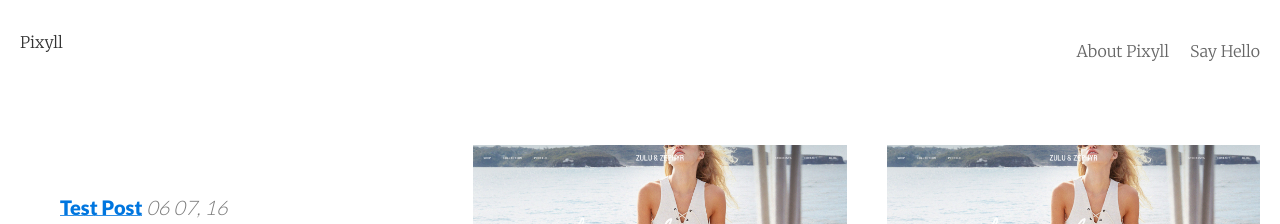
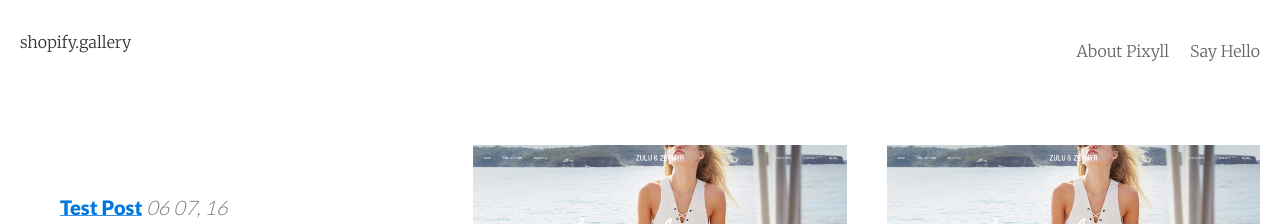
Before and after one commit to dspringate/experiment-two, a Jekyll site: the page built from index.html, in a window 1280 px wide. Shown: the top 224 px of the page. Built offline with Jekyll 4.4.1, drawn with Linux system fonts in a browser that asks for light colours; the list of posts is cut into pages by our own code.

Commit message:
config.yml changes

```diff
--- a/_config.yml
+++ b/_config.yml
@@ -1,5 +1,5 @@
 ---
-title: Pixyll
+title: shopify.gallery
 timezone: UTC
 collections:
   posts:
@@ -8,12 +8,12 @@ collections:
   uploads:
     title: Uploads
     output: true
-email: your_email@example.com
-author: John Otander
+email: hello@shopify.gallery
+author: Hatch Inc.
 description: A simple, beautiful theme for Jekyll that emphasizes content rather than
   aesthetic fluff.
 baseurl: ''
-url: http://pixyll.com
+url: http://shopify.gallery
 date_format: "%d %m, %y"
 google_verification:
 google_analytics:
```
Also changed, not shown: 14 other files.
